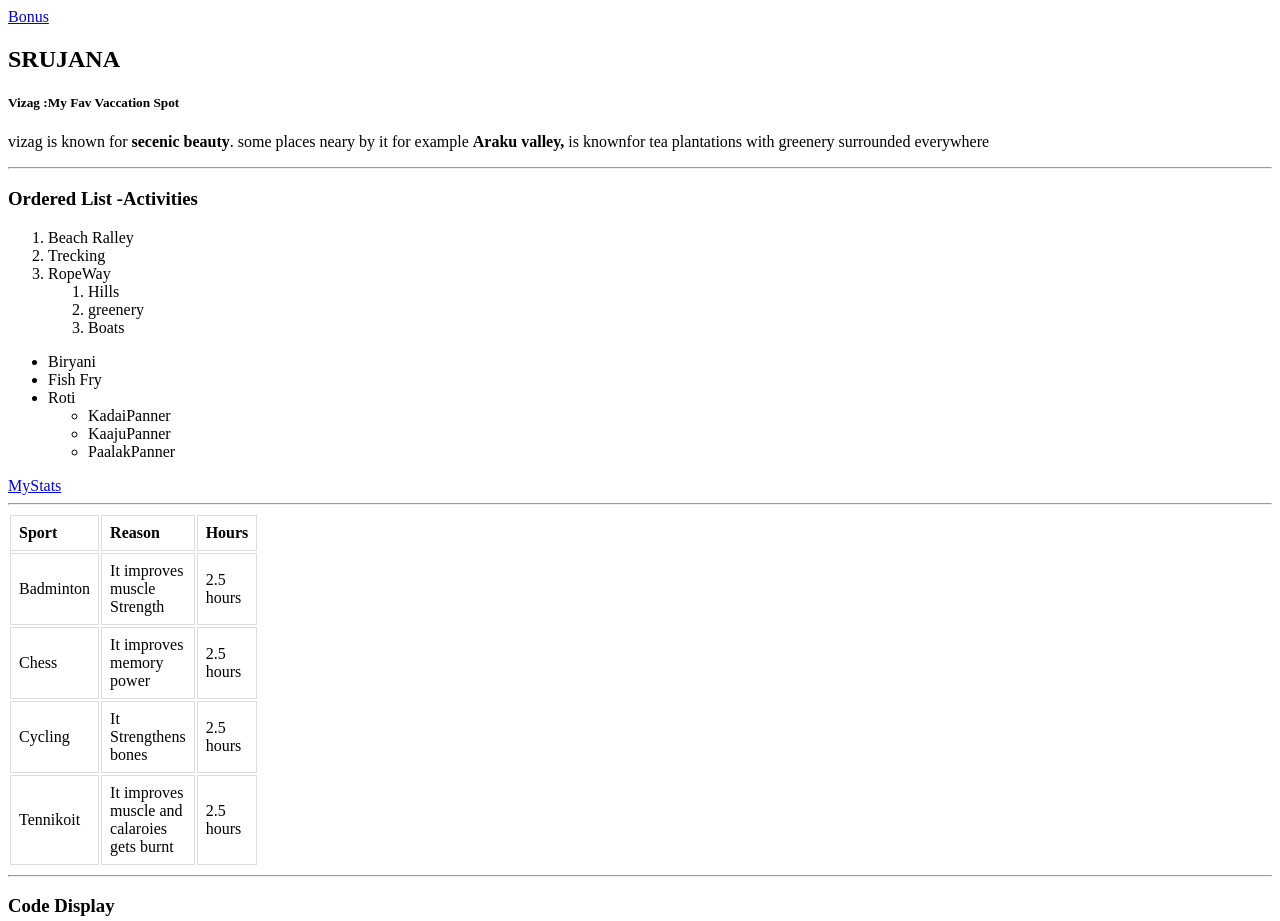
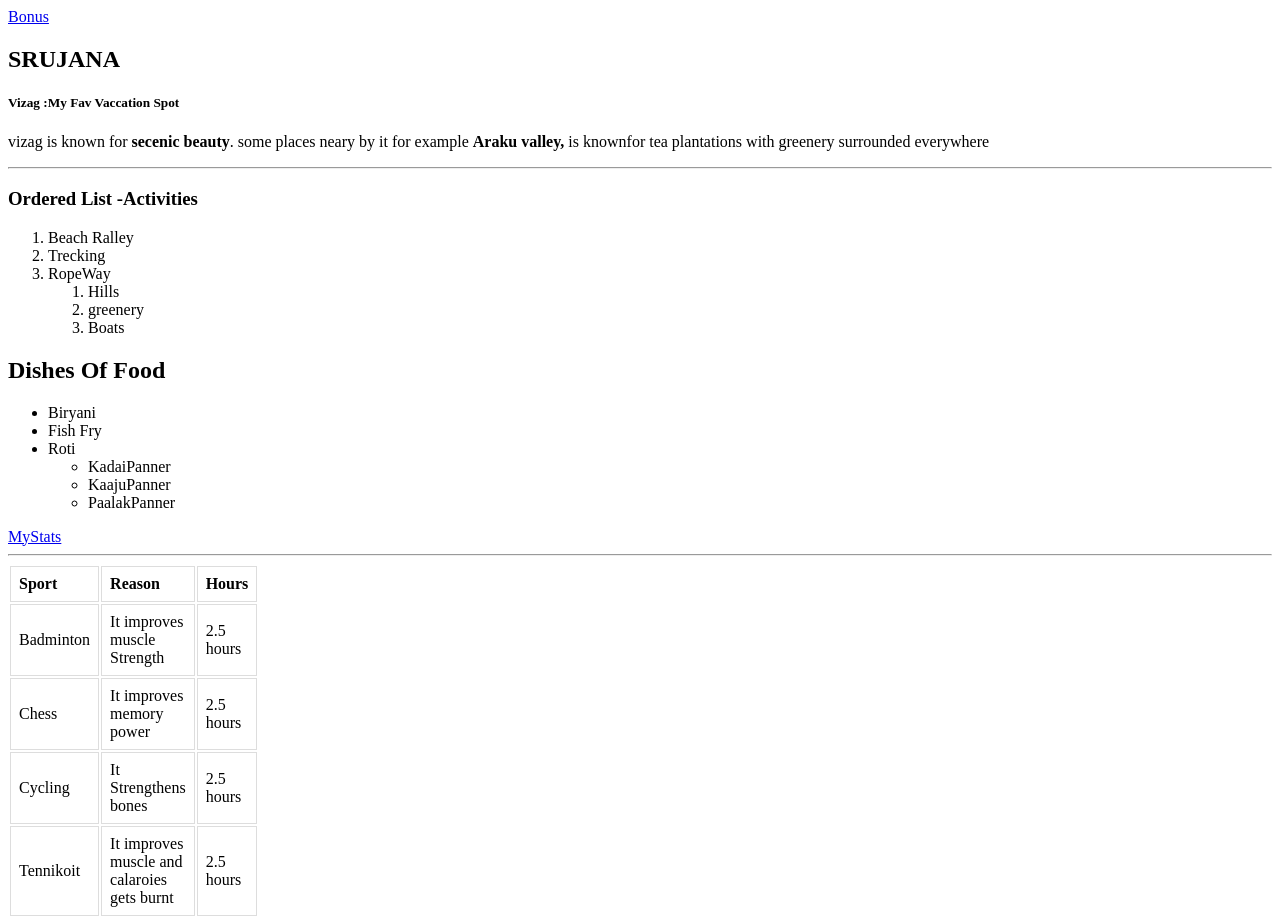
Before and after one commit to 44-563-WebApps-F23/44563-webapps-f23-assignment3-AiluriSrujana, a plain HTML site: page index.html in a window 1280 px wide. Shown: the top 921 px of the page. Drawn offline with Linux system fonts and the light colour scheme.

Commit message:
Update index.html

```diff
--- a/index.html
+++ b/index.html
@@ -34,6 +34,7 @@
       </ol>
     </li>
   </ol>
+  <h2>Dishes Of Food</h2>
   <ul>
     <li>Biryani</li>
     <li>Fish Fry</li>
```
